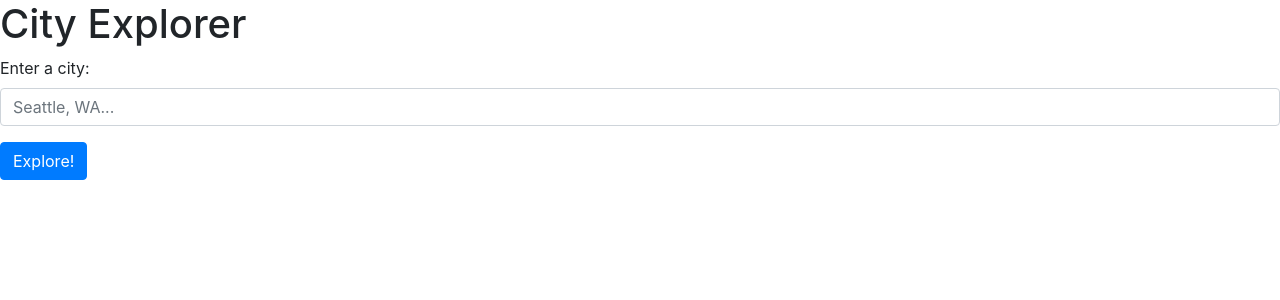
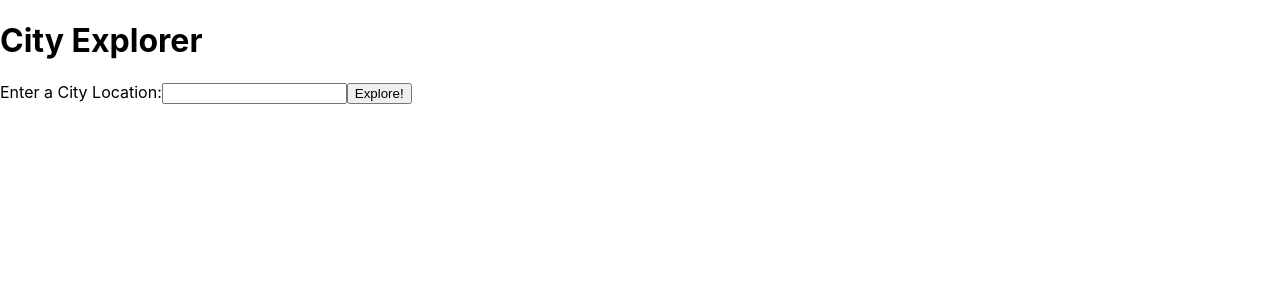
Before and after one commit to Mmarcos01/city-explorer, a React (Create React App) app: page / in a window 1280 px wide. Shown: the top 300 px of the page. Built offline with nearby package versions, Linux system fonts and the light colour scheme.

Commit message:
work on search and map feature

```diff
--- a/src/App.js
+++ b/src/App.js
@@ -1,41 +1,48 @@
 import './App.css';
 import React from 'react';
 import axios from 'axios';
-import CityForm from './CityForm.js';
+import CitySearch from './CitySearch.js';
 import City from './City.js';
 
 
 class App extends React.Component {
   constructor(props) {
-    super(props)
+    super(props);
 
     this.state = {
       searchInput: false,
       citySearched: '',
+      // cityData: {},
     };
   }
+  //Search input is initially set at false because user has not entered anything
+  showSearch = () => {
+    this.setState({ searchInput: false });
+  }
 
-handleSearch = async(citySearched) => {
-  console.log('searched', citySearched);
-
-  //request LocationIQ
+  handleSearch = async (citySearched) => {
     let responseData = await axios.get(`https://us1.locationiq.com/v1/search.php?key=${process.env.REACT_APP_LOCATIONIQ_KEY}&q=${citySearched}&format=json`);
-  console.log(responseData);
+    // console.log(responseData);
     this.setState({
+      //user has entered a city, search becomes true
       searchInput: true,
+      //citySearched will be whatever the user inputs, this must go into axios.get link above to change the link to the correct city.
       citySearched: citySearched,
-    locationData: responseData.data[0]
+      //Assigning cityData to be responseData, which is pulling from LocationIQ API at index 0 (the first thing in the array, which will be the data for the city the user searched)
+      cityData: responseData.data[0],
     });
 
   }
 
   render() {
     return (
+      // Create a route with a method of `get` and a path of `/location`. The route callback should invoke a function to convert the search query to a latitude and longitude. The function should use the provided JSON data.
       <>
         <h1>City Explorer</h1>
-
-        <City />
-        <CityForm handleSearch={this.handleSearch} />
+        {this.state.searchInput ?
+          <City showSearch={this.showSearch}
+            displayData={this.state.cityData} /> :
+          <CitySearch handleSearch={this.handleSearch} />}
       </>
     );
   }
--- a/src/City.js
+++ b/src/City.js
@@ -2,9 +2,13 @@ import React from 'react';
 
 class City extends React.Component {
   render() {
-    return(
+    return (
+      // pulling display_name property from cityData to display the city name
+      //the image links to location iq to find the map, using location key, and properties of lat and lon from cityData https://locationiq.com/docs
       <>
-      <h2>{this.props.cityData}</h2>
+      <button onClick={this.props.showSearch}>Enter a new city</button>
+        <h2>{this.props.displayData.display_name}</h2>
+        <img src={`https://maps.locationiq.com/v3/staticmap?key=${process.env.REACT_APP_LOCATIONIQ_KEY}&center=${this.props.displayData.lat},${this.props.displayData.lon}&zoom=10`} alt="City Map" />
       </>
     )
   }
--- a/src/CityForm.js
+++ /dev/null
@@ -1,36 +0,0 @@
-import React from 'react';
-import Form from 'react-bootstrap/Form';
-import Button from 'react-bootstrap/Button';
-
-class CityForm extends React.Component {
-  constructor(props) {
-    super(props);
-    this.state = { value: '' };
-  }
-
-handleSubmit = (event) => {
-  event.preventDefault();
-  this.props.handleSearch(this.state.value);
-}
-
-// handleChange = (event) => {
-//   event.preventDefault();
-//   this.setState({ value: event.target.value })
-// }
-
-render() {
-  return (
-    <Form onSubmit={this.handleSubmit}>
-      <Form.Group>
-        <Form.Label>Enter a city:</Form.Label>
-        <Form.Control type="text" placeholder="Seattle, WA..." />
-      </Form.Group>
-      <Button variant="primary" type="submit">
-        Explore!
-  </Button>
-    </Form>
-  );
-}
-}
-
-export default CityForm;
--- /dev/null
+++ b/src/CitySearch.js
@@ -0,0 +1,33 @@
+import React from 'react';
+// import Form from 'react-bootstrap/Form';
+// import Button from 'react-bootstrap/Button';
+
+class CitySearch extends React.Component {
+  constructor(props) {
+    super(props);
+    this.state = { value: '' };
+  }
+
+  handleSubmit = (event) => {
+    event.preventDefault();
+    this.props.handleSearch(this.state.value);
+  }
+
+  handleChange = (event) => {
+    event.preventDefault();
+    this.setState({ value: event.target.value })
+  }
+
+  render() {
+    return (
+      <form onSubmit={this.handleSubmit}>
+        <label>Enter a City Location:</label>
+        <input type="text" value={this.state.value} onChange={this.handleChange} />
+        <input type="submit" value="Explore!" />
+      </form>
+
+    );
+  }
+}
+
+export default CitySearch;
--- a/src/index.js
+++ b/src/index.js
@@ -1,6 +1,6 @@
 import React from 'react';
 import ReactDOM from 'react-dom';
-import 'bootstrap/dist/css/bootstrap.min.css';
+// import 'bootstrap/dist/css/bootstrap.min.css';
 import './index.css';
 import App from './App';
 
```
Lines whose indentation alone changed are shown as unchanged.
